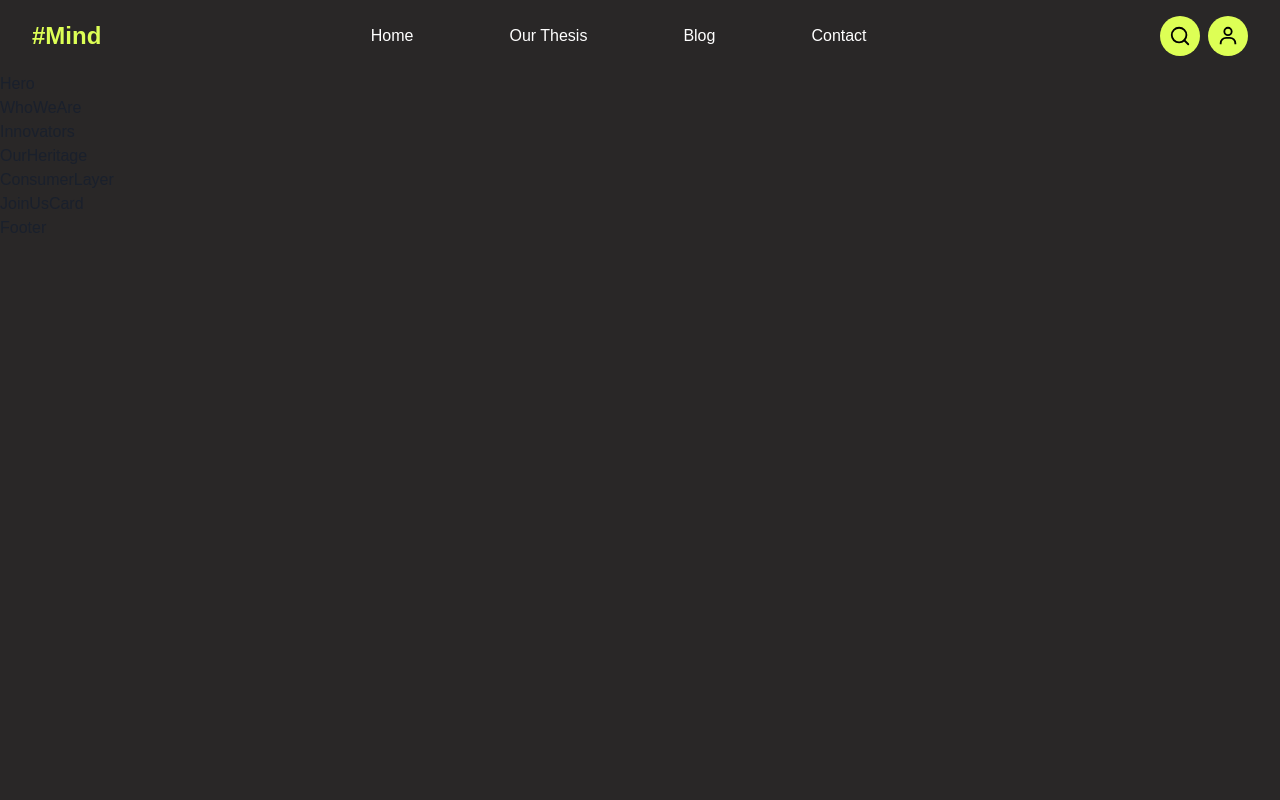
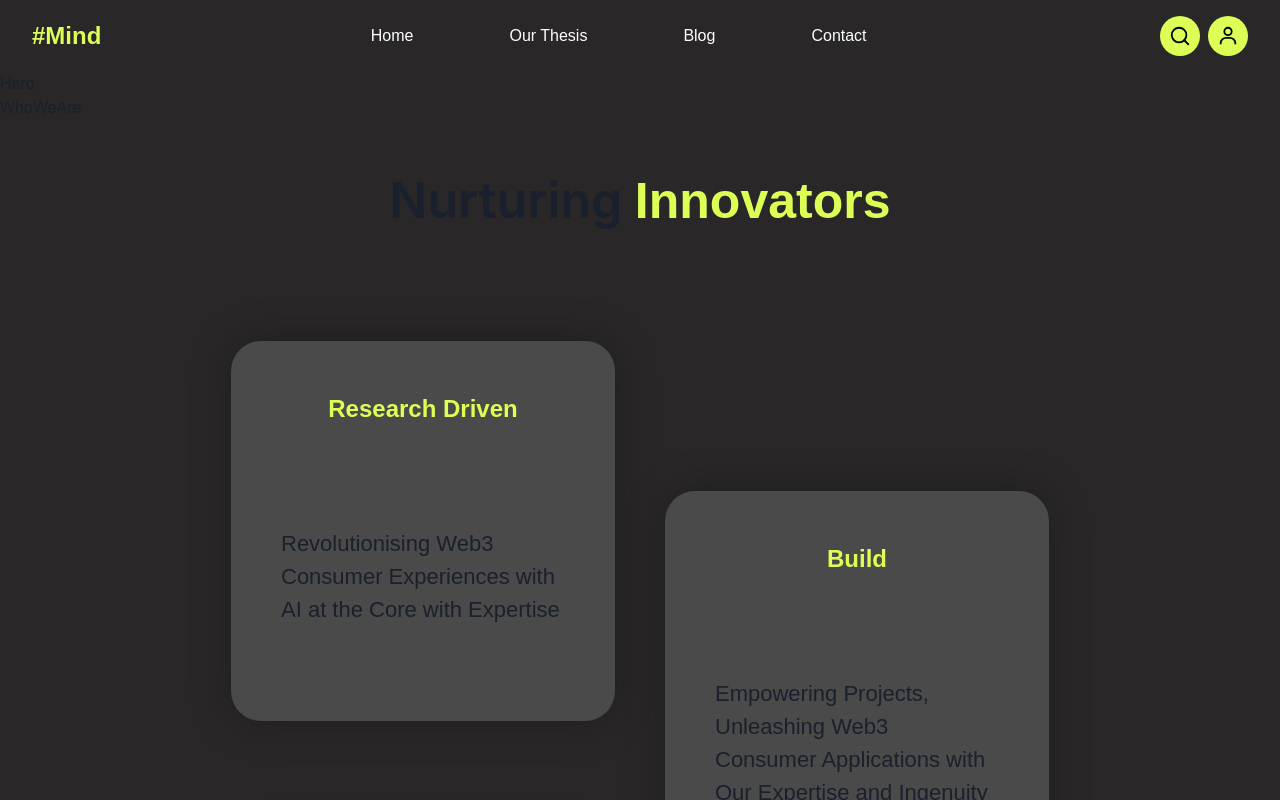
Before and after one commit to Shubham0850/hashmind, a Next.js app: page / in a window 1280 px wide. Shown: the top 800 px of the page. Built offline with nearby package versions, Linux system fonts and the light colour scheme; a web font is replaced by a local one.

Commit message:
added innovators section

```diff
--- a/src/components/home/Innovators.tsx
+++ b/src/components/home/Innovators.tsx
@@ -1,9 +1,102 @@
-import React from 'react'
+import { Box, Container, Flex, Heading, Spacer, Text } from "@chakra-ui/react";
 
-function Innovators() {
+function Card({ title, description }) {
   return (
-	<div>Innovators</div>
-  )
+    <Box
+      maxW="sm"
+      flex="1"
+      bg={"#4A4A4A"}
+      rounded={"30px"}
+      boxShadow={"0px 0px 40px 0px rgba(0, 0, 0, 0.25);"}
+      p={"50px 50px 95px 50px"}
+    >
+      <Text
+        fontSize="24px"
+        fontWeight="bold"
+        bg={"transparent"}
+        color={"#DDFF55"}
+        textAlign={"center"}
+      >
+        {title}
+      </Text>
+      <Text mt={"100px"} fontSize="22px" bg={"transparent"}>
+        {description}
+      </Text>
+    </Box>
+  );
 }
 
-export default Innovators
+function NurturingInnovators() {
+  return (
+    <Container maxW={1300} py={"50px"}>
+      <Box bg="transparent">
+        <Heading
+          textAlign="center"
+          mb={"110px"}
+          fontSize={"50px"}
+          fontWeight={"600"}
+        >
+          Nurturing{" "}
+          <b style={{ color: "#DDFF55", fontWeight: "600" }}>Innovators</b>
+        </Heading>
+
+        <Flex
+          justifyContent="center"
+          alignItems="flex-start"
+          flexWrap="wrap"
+          gap={"50px"}
+        >
+          <Box>
+            <Card
+              title={"Research Driven"}
+              description={
+                "Revolutionising Web3 Consumer Experiences with AI at the Core with Expertise"
+              }
+            />
+            <Box mt="120px" />
+            <Card
+              title={"Advice"}
+              description={
+                "Our experienced advisors offer guidance in product, GTM, community, and scale to empower our portfolio founders."
+              }
+            />
+          </Box>
+
+          <Box pt="150px">
+            <Card
+              title={"Build"}
+              description={
+                "Empowering Projects, Unleashing Web3  Consumer Applications with Our Expertise and Ingenuity"
+              }
+            />
+            <Box mt="120px" />
+            <Card
+              title={"Alliance"}
+              description={
+                "Forging network of Partnerships to Redefine the Web3 and AI Landscape"
+              }
+            />
+          </Box>
+
+          <Box pt="300px">
+            <Card
+              title={"Growth"}
+              description={
+                "We bring proven strategies for early stage companies to get traction and branding"
+              }
+            />
+            <Box mt="120px" />
+            <Card
+              title={"Fund"}
+              description={
+                "We invest in promising founders by deploying our capital and support fundraise by our partnership potential investors"
+              }
+            />
+          </Box>
+        </Flex>
+      </Box>
+    </Container>
+  );
+}
+
+export default NurturingInnovators;
```
